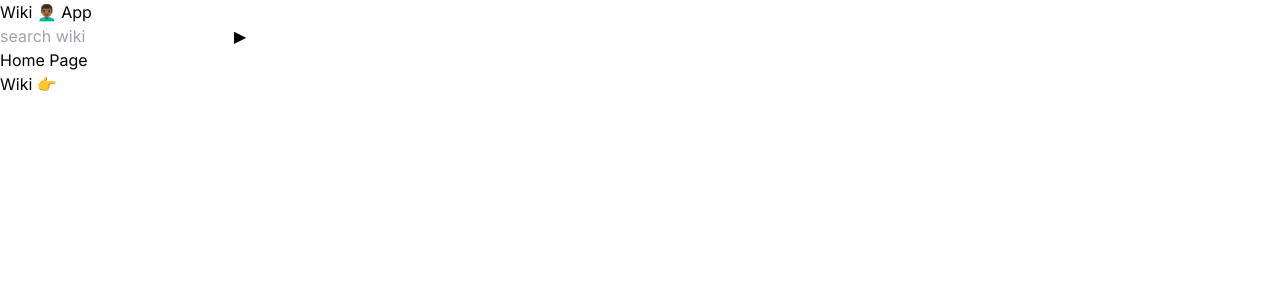
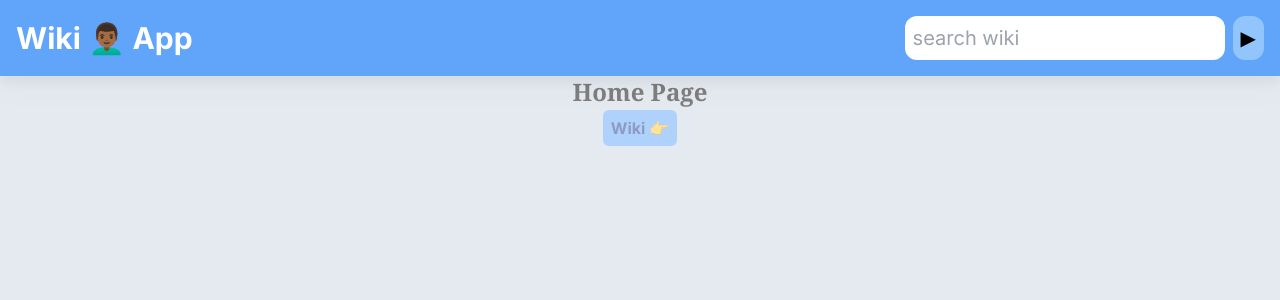
Before and after one commit to omathdevelop/next-app, a Next.js app in the folder next02/: page / in a window 1280 px wide. Shown: the top 300 px of the page. Built offline with nearby package versions, Linux system fonts and the light colour scheme.

Commit message:
Initialized -> postcss & tailwindcss config files

```diff
--- /dev/null
+++ b/next02/postcss.config.js
@@ -0,0 +1,6 @@
+module.exports = {
+  plugins: {
+    tailwindcss: {},
+    autoprefixer: {},
+  },
+}
--- /dev/null
+++ b/next02/tailwind.config.js
@@ -0,0 +1,12 @@
+/** @type {import('tailwindcss').Config} */
+module.exports = {
+  content: [
+    "./app/**/*.{js,ts,jsx,tsx,mdx}",
+    "./pages/**/*.{js,ts,jsx,tsx,mdx}",
+    "./components/**/*.{js,ts,jsx,tsx,mdx}"
+  ],
+  theme: {
+    extend: {},
+  },
+  plugins: [],
+}
```
